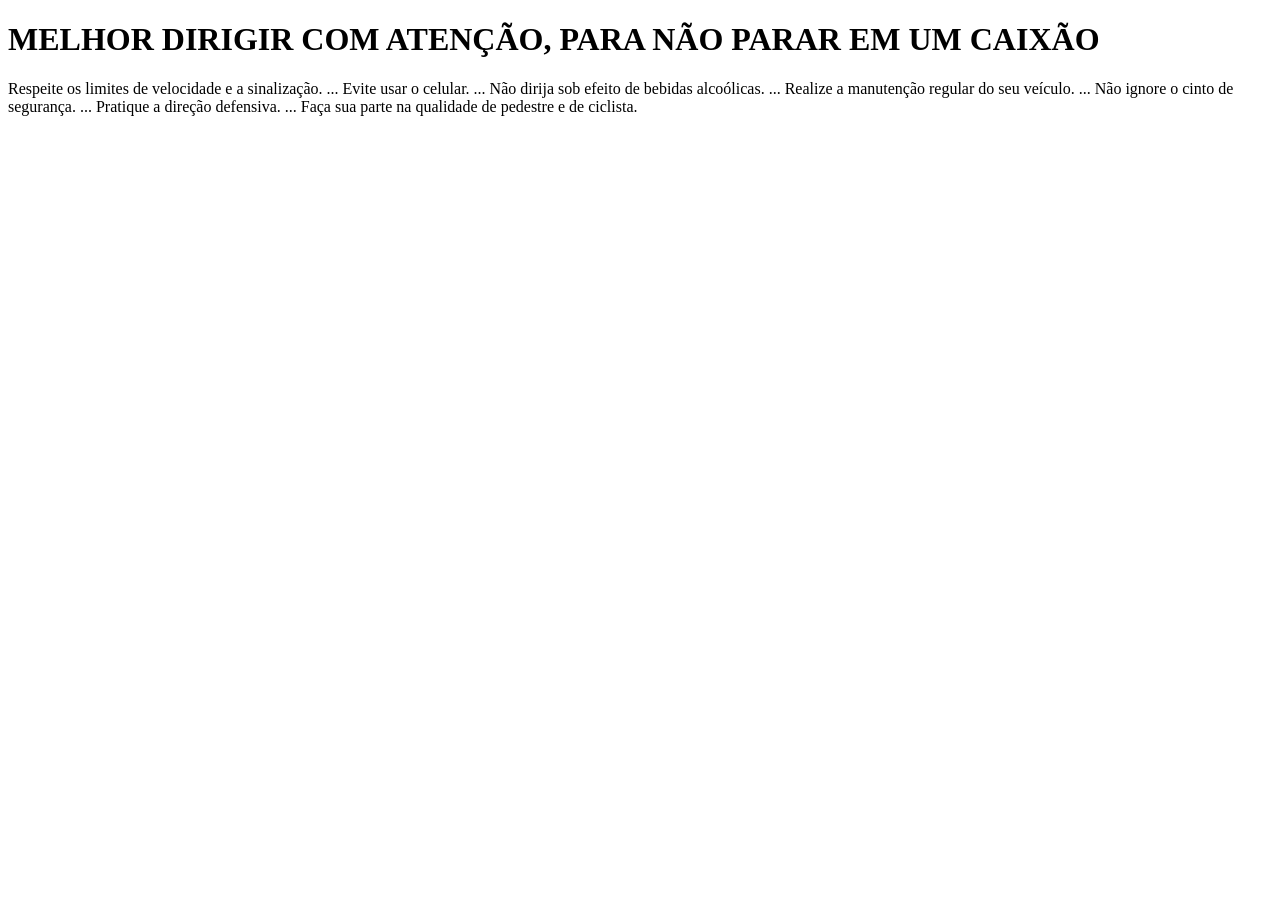
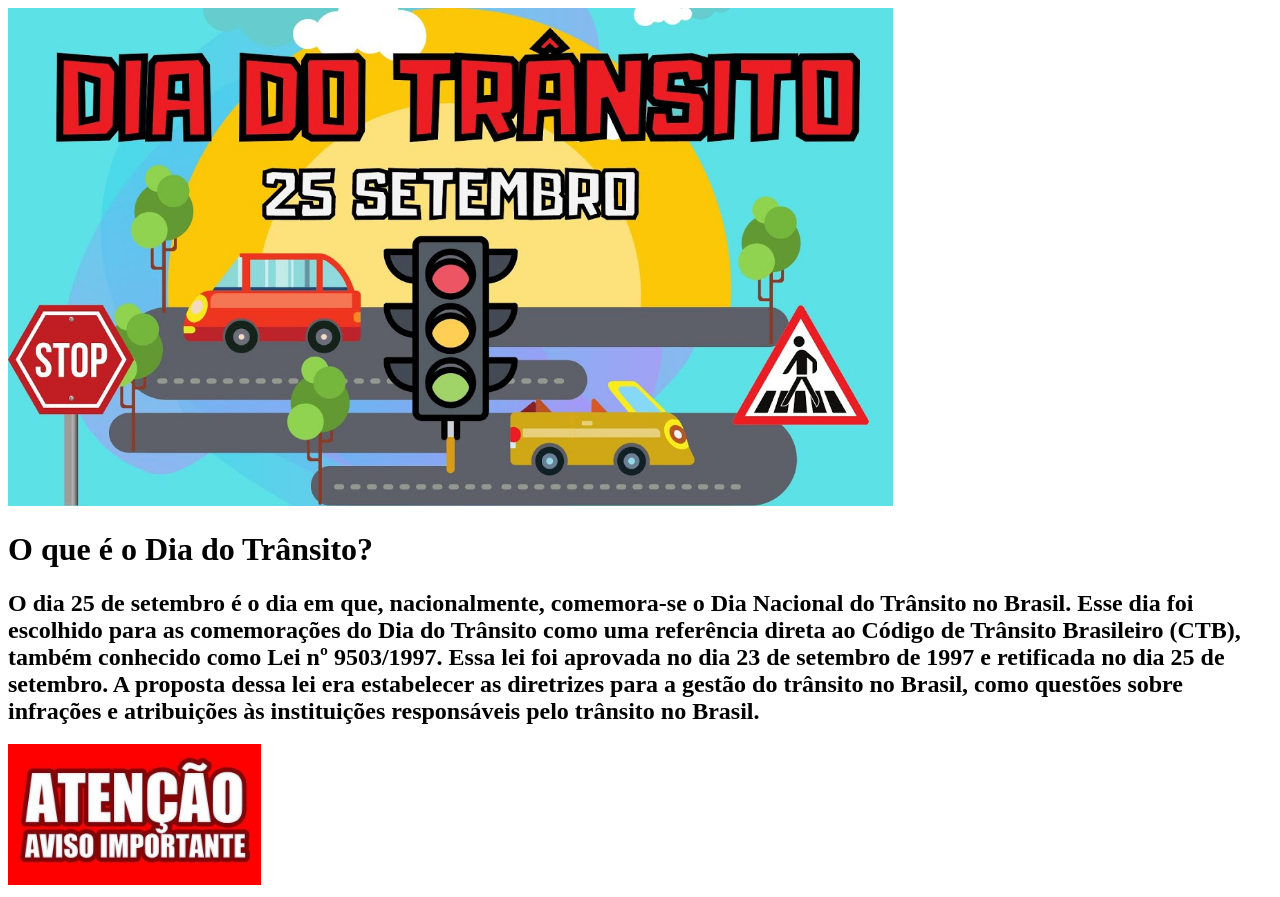
Before and after one commit to 09-GABRIEL/Site-, a plain HTML site: page index.html in a window 1280 px wide. Before the commit the page ends 800 px from the top, so only its background shows below. Drawn offline with Linux system fonts and the light colour scheme.

Commit message:
Add files via upload

```diff
--- a/index.html
+++ b/index.html
@@ -3,17 +3,18 @@
 <head>
     <meta charset="UTF-8">
     <meta name="viewport" content="width=device-width, initial-scale=1.0">
-    <title>CUIDADO NO TRANSITO</title>
+    <title>Document</title>
     <link rel="stylesheet" href="style.css">
+    <img class="gg" src="gg.jpg" alt="Document">
 </head>
 <body>
-    <h1>MELHOR DIRIGIR COM ATENÇÃO, PARA NÃO PARAR EM UM CAIXÃO</h1>
-    Respeite os limites de velocidade e a sinalização. ...
-Evite usar o celular. ...
-Não dirija sob efeito de bebidas alcoólicas. ...
-Realize a manutenção regular do seu veículo. ...
-Não ignore o cinto de segurança. ...
-Pratique a direção defensiva. ...
-Faça sua parte na qualidade de pedestre e de ciclista.
+    <h1>O que é o Dia do Trânsito?</h1>
+       <h2> O dia 25 de setembro é o dia em que, nacionalmente, comemora-se o Dia Nacional do Trânsito no Brasil. Esse dia foi escolhido para as comemorações do Dia do Trânsito como uma referência direta ao Código de Trânsito Brasileiro (CTB), também conhecido como Lei nº 9503/1997. Essa lei foi aprovada no dia 23 de setembro de 1997 e retificada no dia 25 de setembro.
+          A proposta dessa lei era estabelecer as diretrizes para a gestão do trânsito no Brasil, como questões sobre infrações e atribuições às instituições responsáveis pelo trânsito no Brasil.</h2>
 </body>
+<a href="index2.html">
+<img class="gb" src="gb.jpg" alt="Document">
+
+</a>
+
 </html>
--- a/style.css
+++ b/style.css
@@ -0,0 +1,13 @@
+.titulo{
+    margin: 0%
+    ;
+    padding: 0%;
+}
+
+.gg{
+width: 70%;
+  }
+
+  .gb{
+width: 20%;
+  }
```
Also changed, not shown: index2.html (added, +21 -0 lines), gb.jpg (added), gg.jpg (added), gt.jpg (added), style2.css (added), transito.png.jpg (added), 2 other files.
